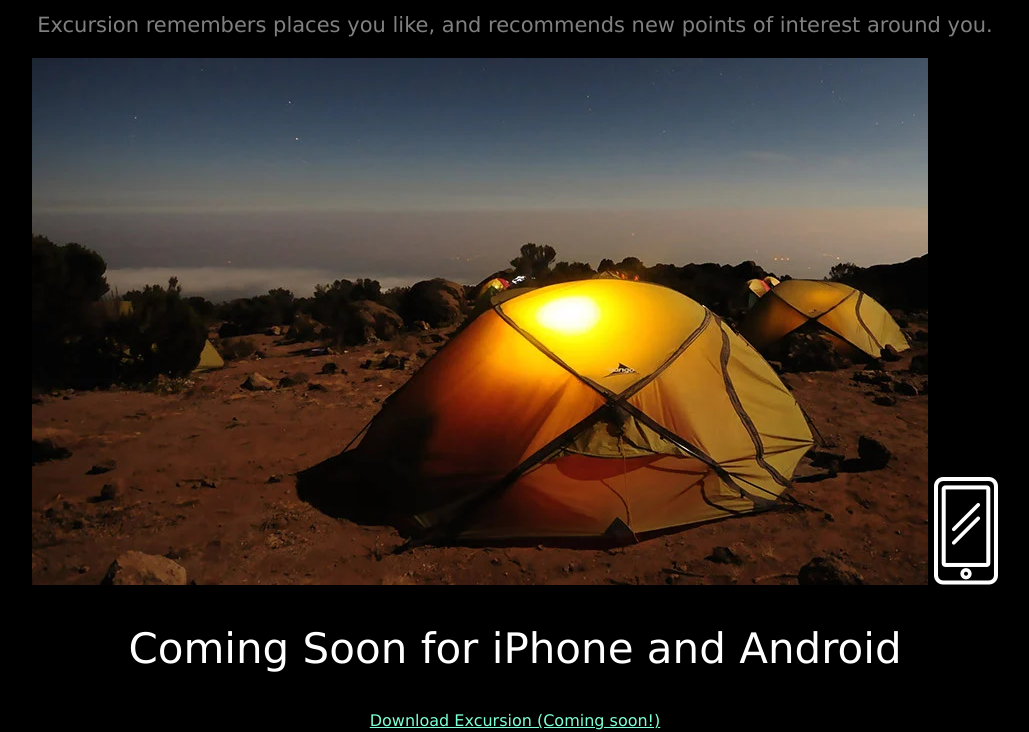
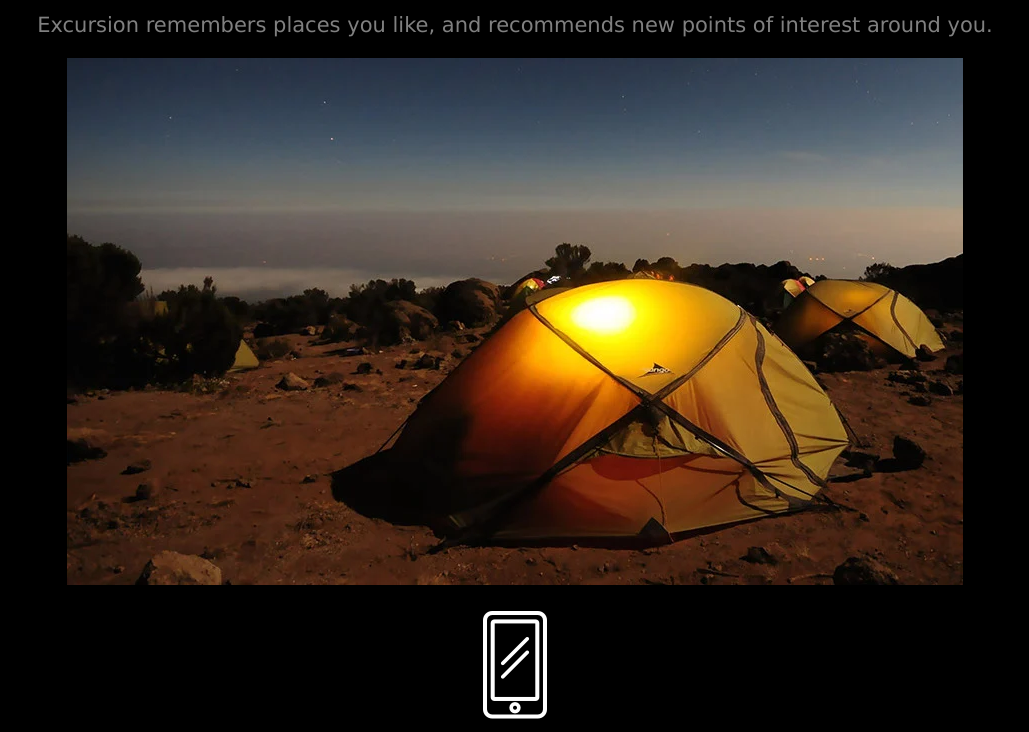
Before and after one commit to GiuliaBilanzuoli/excursion, a plain HTML site: page index.html in a window 1280 px wide. Shown: the part 430-1162 px from the top of the page, without its empty margins (125-1154 px from the left). Drawn offline with Linux system fonts and the light colour scheme.

Commit message:
Fixed images

```diff
--- a/index.html
+++ b/index.html
@@ -19,10 +19,10 @@
     <!-- Description -->
         <h2>Your personal travel guide</h2>
         <p>Excursion remembers places you like, and recommends new points of interest around you.</p>
-        <img src="resources/img/camp.webp" alt="Tents in the wild">
+        <p><img src="resources/img/camp.webp" alt="Tents in the wild"></p>
 
     <!-- Updates -->
-        <img src="resources/img/phone.webp" alt="Phone symbol">
+       <p><img src="resources/img/phone.webp" alt="Phone symbol"></p>
         <h2>Coming Soon for iPhone and Android</h2>
         <p><a href="#">Download Excursion (Coming soon!)</a></p>
     </body>
```
